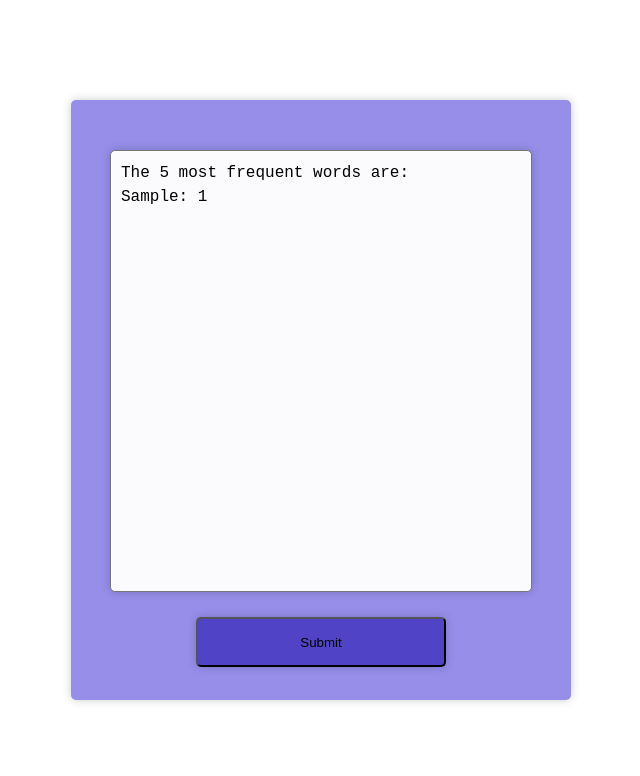
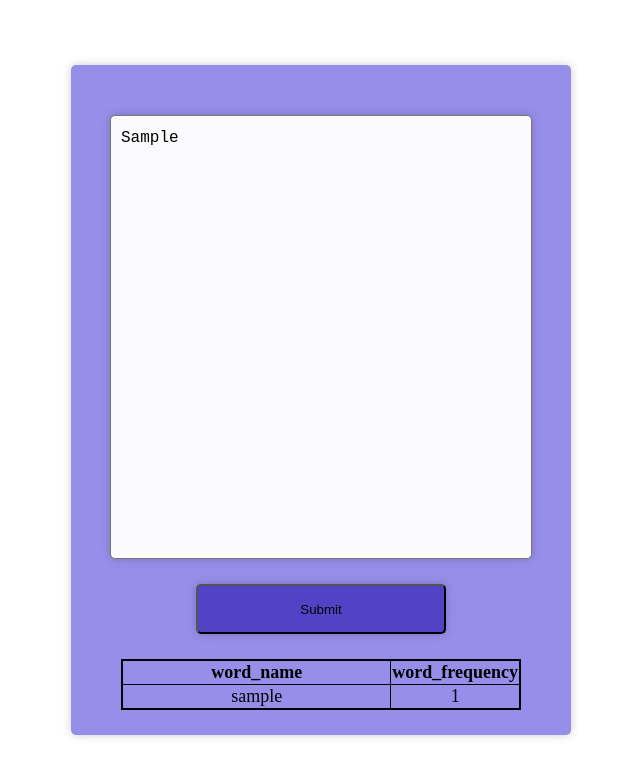
Before and after one commit to BryanL43/317_Assignment_6, a plain HTML site: page index.html in a window 1280 px wide. Both pictures are taken after typing "Sample" into the empty fields and a click on the button "Submit". Shown: the whole page, without its empty margins (319-959 px from the left). Drawn offline with Linux system fonts and the light colour scheme.

Commit message:
Added table and fix to string regex stuff

```diff
--- a/script.js
+++ b/script.js
@@ -15,10 +15,21 @@ document.addEventListener("DOMContentLoaded", function() {
         let unsortedFreq = {};
 
         let text = textarea.value;
-        text = text.split(/\s+/);
+        //Remove all punctuations, split by whitespace, and lowercase all word for comparison test
+        text = text.replace(/[^\w\s]|_/g, "").split(/\s+/).map(word => word.toLowerCase());
 
         for (let i = 0; i < text.length; i++) {
             let word = text[i];
+            if (/^\s*$/.test(word)) {
+                //Delete table if word is only whitespace
+                let tableToRemove = document.getElementById("root").getElementsByTagName("table")[0];
+
+                if (tableToRemove) {
+                    tableToRemove.parentNode.removeChild(tableToRemove);
+                }
+                return;
+            }
+
             if (!unsortedFreq.hasOwnProperty(word)) {
                 unsortedFreq[word] = 1;
             } else {
@@ -51,7 +62,50 @@ document.addEventListener("DOMContentLoaded", function() {
             }
         }
 
-        textarea.value = returnString;
+        //Remove existing table for update
+        let tableToRemove = document.getElementById("root").getElementsByTagName("table")[0];
+
+        if (tableToRemove) {
+            tableToRemove.parentNode.removeChild(tableToRemove);
+        }
+
+        //Add frequency table
+        const table = document.createElement("table");
+        document.getElementById("root").appendChild(table);
+
+        const thead = document.createElement("thead");
+        table.appendChild(thead);
+
+        const thead_tr = document.createElement("tr");
+        thead.appendChild(thead_tr);
+
+        const thead_th_1 = document.createElement("th");
+        thead_th_1.textContent = "word_name";
+        thead_tr.appendChild(thead_th_1);
+
+        const thead_th_2 = document.createElement("th");
+        thead_th_2.textContent = "word_frequency";
+        thead_tr.appendChild(thead_th_2);
+
+        const tbody = document.createElement("tbody");
+        table.appendChild(tbody);
+
+        for (let i = 0; i < Math.min(sortedFreqArray.length, 5); i++) {
+            const [key, value] = sortedFreqArray[i];
+
+            //Create row contents
+            const tbody_tr = document.createElement("tr");
+            tbody.appendChild(tbody_tr);
+
+            const word = document.createElement("td");
+            word.textContent = key;
+            tbody_tr.append(word);
+
+            const word_freq = document.createElement("td");
+            word_freq.textContent = value;
+            tbody_tr.append(word_freq);
+
+        }
     })
 
     document.getElementById("root").appendChild(button);
--- a/style.css
+++ b/style.css
@@ -1,6 +1,6 @@
 #root {
     width: 500px;
-    height: 600px;
+    height: auto;
     position: fixed;
     top: 50%;
     left: 50%;
@@ -13,7 +13,7 @@
 #root > textarea {
     display: block;
     width: 80%;
-    height: 70%;
+    height: 422px;
     margin-right: auto;
     margin-left: auto;
     margin-top: 10%;
@@ -30,11 +30,25 @@
     display: block;
     height: 50px;
     width: 50%;
-    margin-right: auto;
-    margin-left: auto;
-    margin-top: 5%;
+    margin: 5% auto;
     border-radius: 5px;
     box-shadow: 0 0 10px rgba(0, 0, 0, 0.2);
     background-color: #5043c5;
     cursor: pointer;
 }
+
+#root > table {
+    margin: 5% 0;
+    display: block;
+    width: 80%;
+    margin-right: auto;
+    margin-left: auto;
+    border-collapse: collapse;
+}
+
+table, th, td {
+    width: 100%;
+    text-align: center;
+    border: 1px solid;
+    font-size: 18px;
+}
```
